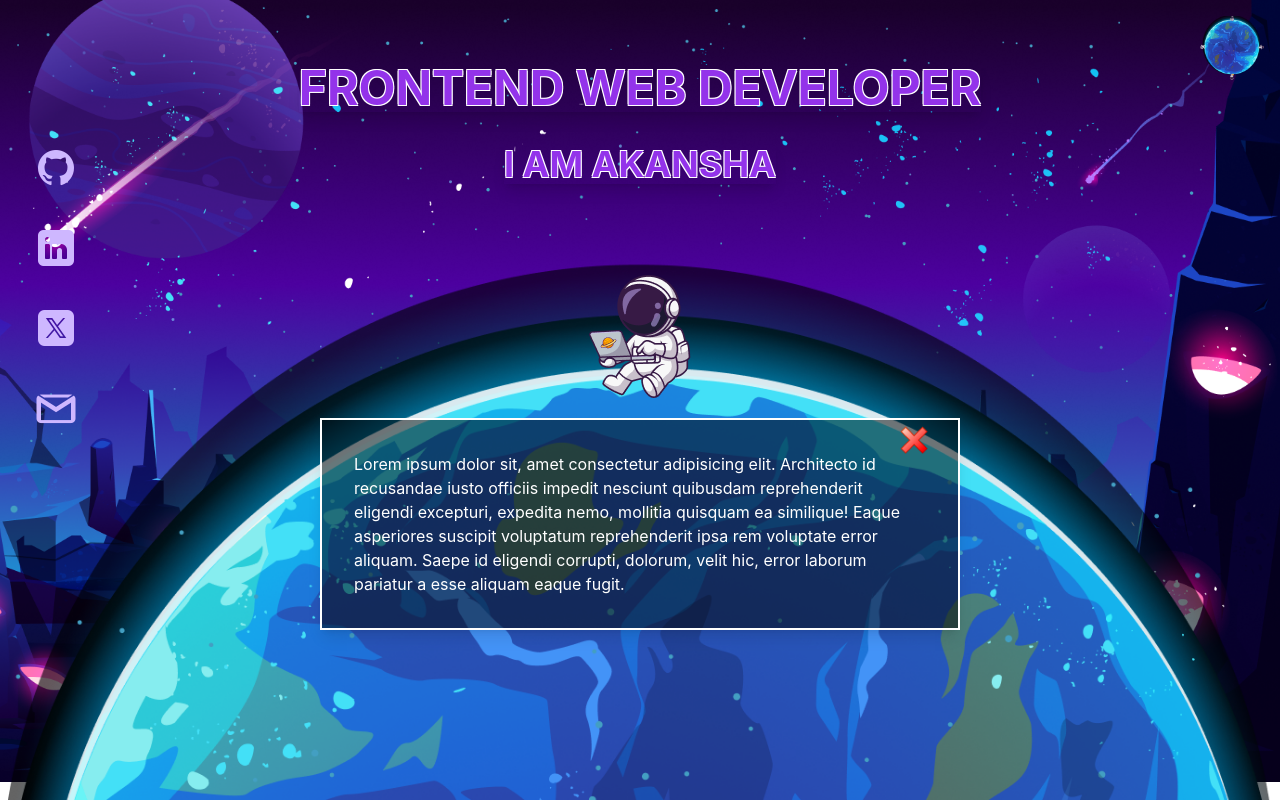
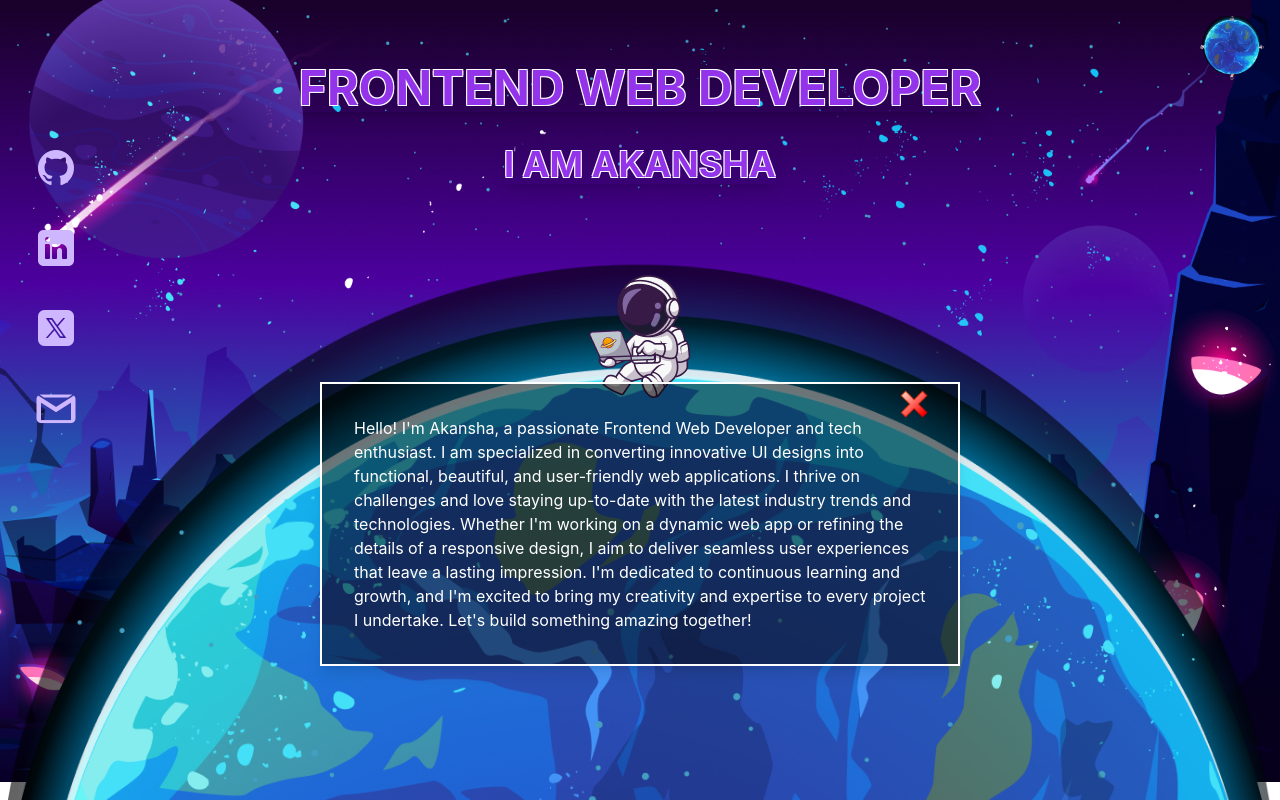
Before and after one commit to akanshaBharti/Portfolio, a React (Create React App) app: page / in a window 1280 px wide. Both pictures are taken after a click on the button 640 px from the left and 527 px from the top of the page. Built offline with nearby package versions, Linux system fonts and the light colour scheme; the HTML template or start-up script is replaced by a standard one.

Commit message:
About me added, skills page completed

```diff
--- a/src/components/About/AboutMe.jsx
+++ b/src/components/About/AboutMe.jsx
@@ -27,21 +27,24 @@ const AboutMe = () => {
           />
         </Button>
       ) : (
-        <div className="relative w-3/4 h-1/2 md:w-1/2 mb-2" >
+        <div className="relative w-3/4 h-1/2 md:w-1/2 mb-2">
           <div className="absolute top-0 right-0 m-2">
             <Button className="" onClick={handleCloseAboutMe}>
               <img src={closeButton} alt="closeButton" className="w-7 h-7" />
             </Button>
           </div>
 
-          <p className=" border border-2 border-white text-white p-8 shadow-lg bg-black bg-opacity-50">
-            Lorem ipsum dolor sit, amet consectetur adipisicing elit. Architecto
-            id recusandae iusto officiis impedit nesciunt quibusdam
-            reprehenderit eligendi excepturi, expedita nemo, mollitia quisquam
-            ea similique! Eaque asperiores suscipit voluptatum reprehenderit
-            ipsa rem voluptate error aliquam. Saepe id eligendi corrupti,
-            dolorum, velit hic, error laborum pariatur a esse aliquam eaque
-            fugit.
+          <p className="border border-2 border-white text-white p-8 shadow-lg bg-black bg-opacity-50">
+            Hello! I'm Akansha, a passionate Frontend Web Developer and tech
+            enthusiast. I am specialized in converting innovative UI designs into
+            functional, beautiful, and user-friendly web applications. I thrive
+            on challenges and love staying up-to-date with the latest industry
+            trends and technologies. Whether I'm working on a dynamic web app or
+            refining the details of a responsive design, I aim to deliver
+            seamless user experiences that leave a lasting impression. I'm
+            dedicated to continuous learning and growth, and I'm excited to
+            bring my creativity and expertise to every project I undertake.
+            Let's build something amazing together!
           </p>
         </div>
       )}
--- a/src/components/Home/Home.jsx
+++ b/src/components/Home/Home.jsx
@@ -2,6 +2,7 @@ import React from "react";
 import backgroundImage1 from "../../images/home_bg2.png";
 import backgroundImage2 from "../../images/earth.png";
 import homeMinion from "../../images/home_minion.png";
+import download from "../../images/download.png";
 import { Button } from "@material-tailwind/react";
 import AboutMe from "../About/AboutMe";
 import Navbar from "../Navbar/Navbar";
@@ -63,6 +64,7 @@ const Home = () => {
       <div className="absolute flex items-center justify-center pt-56 md:pt-64">
         <AboutMe />
       </div>
+
     </div>
   );
 };
--- a/src/components/Skills/Skills.jsx
+++ b/src/components/Skills/Skills.jsx
@@ -23,9 +23,9 @@ const Skills = () => {
           top: 0,
         }}
       >
-            <div className="relative z-20 flex flex-col items-center justify-center gap-6 pt-6">
+            <div className="relative z-20 flex flex-col items-center justify-center gap-6 pt-14">
             <div className="absolute top-0 left-0 ml-4 hidden md:block">
-            <Sidebar />
+            <Sidebar/>
           </div>
           <h1 className="text-4xl md:text-5xl font-bold text-white text-center shadow-lg">
             <span
@@ -38,19 +38,6 @@ const Skills = () => {
               MY SKILLS
             </span>
           </h1>
-          {/* <div className="flex flex-col items-center space-y-4">
-            <p className="text-2xl md:text-3xl text-center shadow-lg">
-              <span
-                className="text-white"
-                style={{
-                  textShadow:
-                    "-1px -1px 0 #9333ea, 1px -1px 0 #9333ea, -1px 1px 0 #9333ea, 1px 1px 0 #9333ea",
-                }}
-              >
-                HERE IS THE LIST OF SOME OF MY SKILLS
-              </span>
-            </p>
-          </div> */}
           <div >
             <TechStacks/>
           </div>
--- a/src/components/Skills/TechStacks.jsx
+++ b/src/components/Skills/TechStacks.jsx
@@ -12,7 +12,7 @@ import materialUI from "../../images/materialUI.png";
 
 const TechStacks = () => {
   return (
-    <div className="grid grid-cols-2 lg:grid-cols-4 md:grid-cols-3 gap-4 md:gap-6 text-white md:mt-32 mt-24 ml-2 mr-2">
+    <div className="grid grid-cols-2 lg:grid-cols-4 md:grid-cols-3 gap-4 md:gap-6 text-white md:mt-32 mt-32 ml-2 mr-2">
       <div className="flex flex-row items-center border border-white md:w-full md:h-full w-auto h-16 text-xl md:text-3xl p-3 bg-black bg-opacity-50 shadow-xl hover:shadow-black">
         <img src={html} alt="htmlIcon" className="w-10 h-12 mr-2"/>
         HTML
```
Also changed, not shown: src/images/download.png (added).
